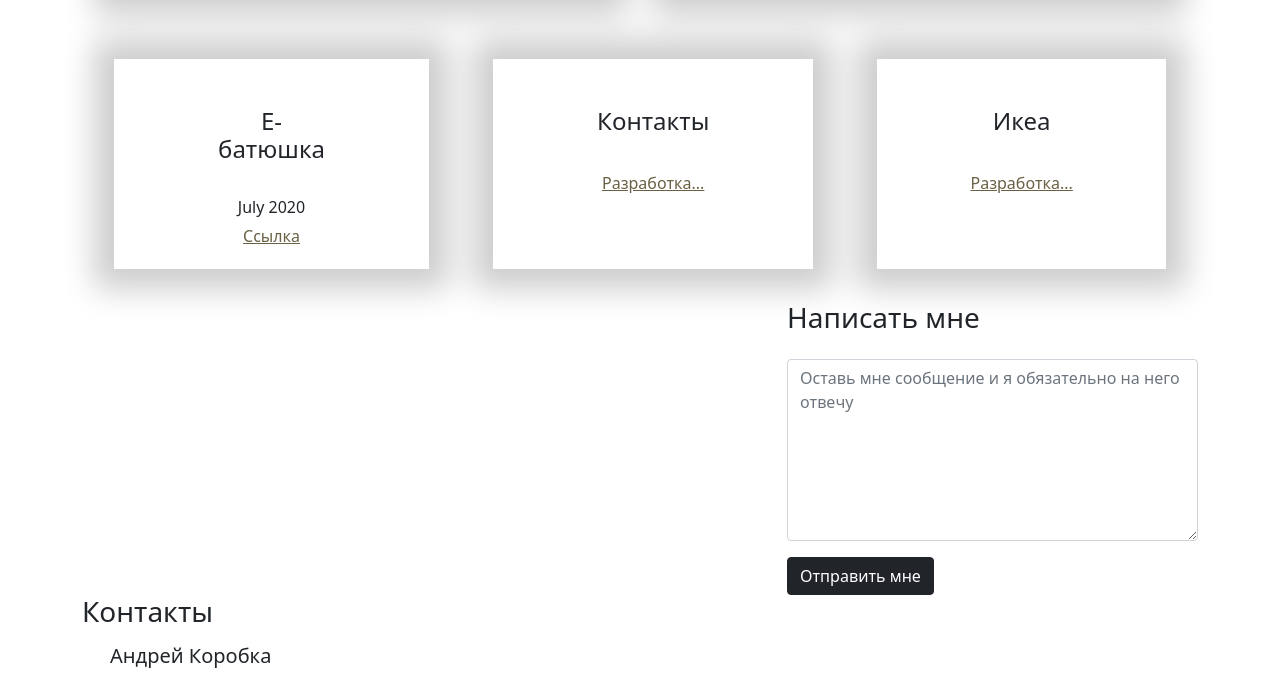
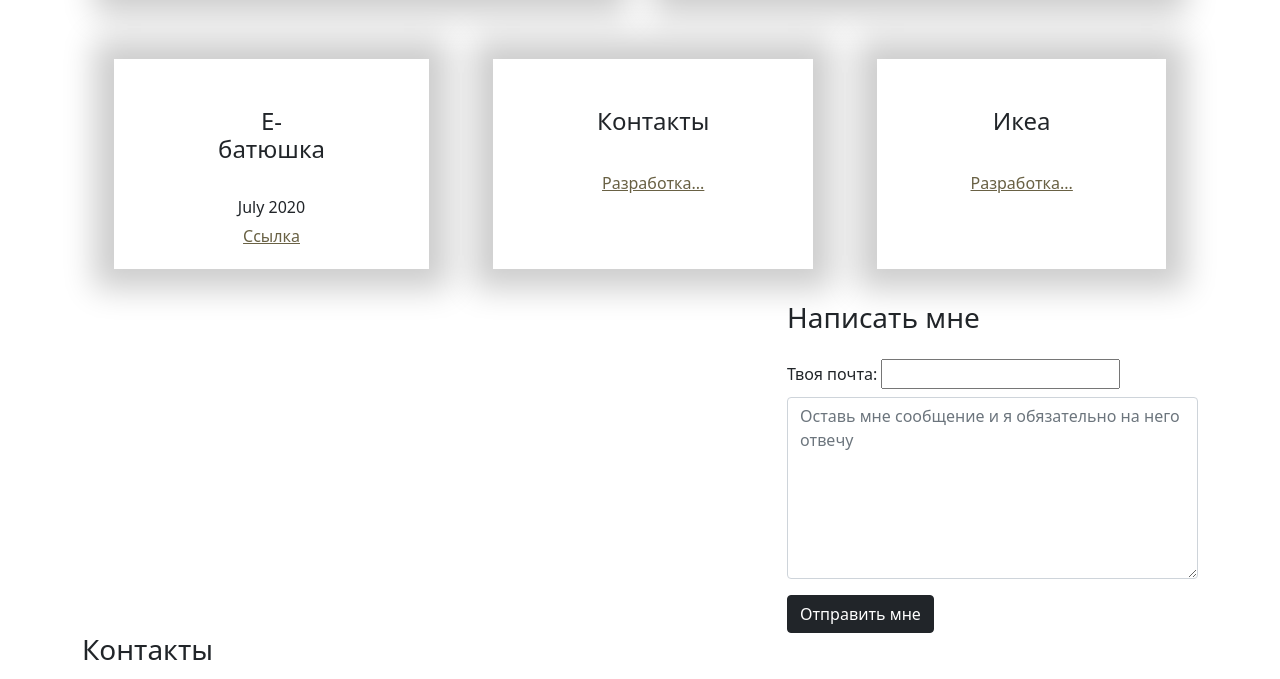
Before and after one commit to gertyhiler/---------, a website: page index.html in a window 1280 px wide. Shown: the part 804-1483 px from the top of the page. Drawn offline with Linux system fonts and the light colour scheme.

Commit message:
Завел форму для отправки на почту сообщений

```diff
--- a/index.html
+++ b/index.html
@@ -76,12 +76,17 @@
     </div>
 
     <div class="container d-sm-flex justify-content-lg-end justify-content-center">
-        <form action="" method="get" class="">
+        <form action="https://formspree.io/f/mzbopgkl" method="post" class="write-me">
             <label for="messageArea" class="form-label mb-3">
                 <h3 id="write">Написать мне</h3>
             </label>
-            <textarea name="submitMessage" id="messageArea" class="form-control" cols="40" rows="7" placeholder="Оставь мне сообщение и я обязательно на него отвечу"></textarea>
-            <button class="btn btn-dark mt-3">Отправить мне</button>
+            <br>
+            <label>
+                Твоя почта:
+                <input class="form-label" type="email" name="_replyto">
+              </label>
+            <textarea name="message" id="messageArea" class="form-control" cols="40" rows="7" placeholder="Оставь мне сообщение и я обязательно на него отвечу"></textarea>
+            <button type="submit" class="btn btn-dark mt-3">Отправить мне</button>
         </form>
     </div>
 
```
